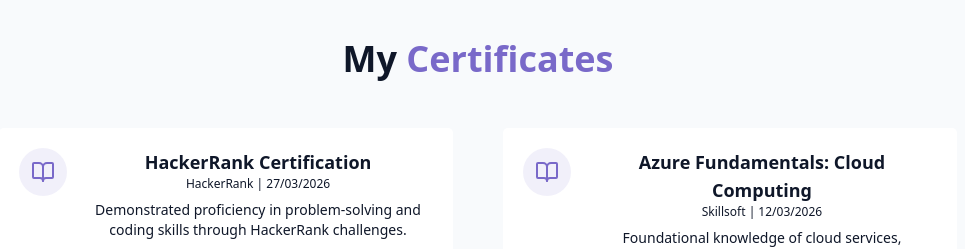
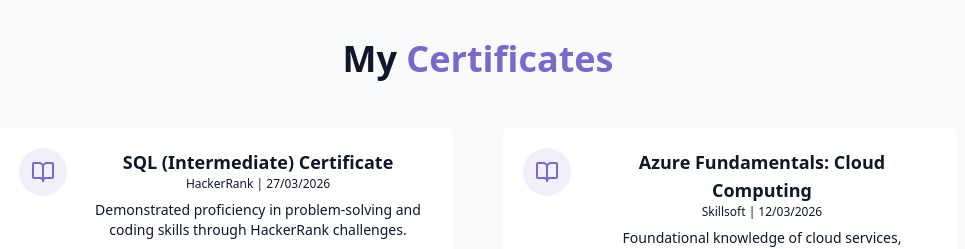
Before and after one commit to Tanishka-001/tanishka-hegde-portfolio, a React (Vite) app: page / in a window 1280 px wide. Shown: the part 4900-5149 px from the top of the page, without its empty margins (162-1127 px from the left). Built offline with nearby package versions, Linux system fonts and the light colour scheme.

Commit message:
Add HackerRank SQL certificate to CertificateSection

```diff
--- a/src/components/CertificateSection.jsx
+++ b/src/components/CertificateSection.jsx
@@ -18,8 +18,8 @@
                                 <BookOpen className="h-6 w-6 text-primary" />
                             </div>
                             <div>
-                                <h4 className="font-semibold text-lg">HackerRank Certification</h4>
-                                <p className="text-muted-foreground text-xs">HackerRank | 27/03/2026</p>
+                                <h4 className="font-semibold text-lg"> SQL (Intermediate) Certificate </h4>
+                                <p className="text-muted-foreground text-xs"> HackerRank | 27/03/2026</p>
                                 <p className="text-sm text-muted-foreground mt-2">
                                     Demonstrated proficiency in problem-solving and coding skills through HackerRank challenges.
                                 </p>
```
